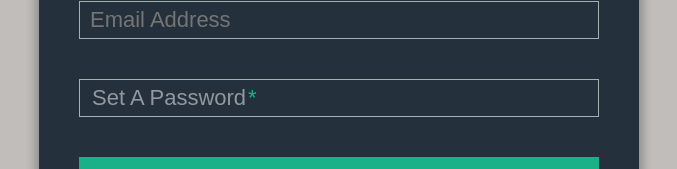
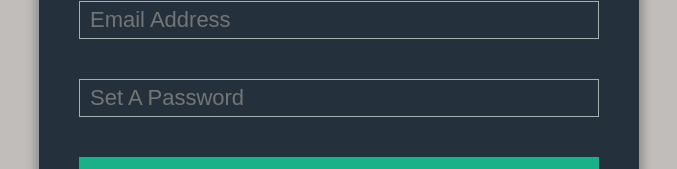
Before and after one commit to cipherchase/cipherchase, a React app: page / in a window 1280 px wide. Shown: the part 1093-1262 px from the top of the page, without its empty margins (301-978 px from the left). Built offline with nearby package versions, Linux system fonts and the light colour scheme.

Commit message:
added passsword label

```diff
--- a/src/components/SignupForm.jsx
+++ b/src/components/SignupForm.jsx
@@ -117,7 +117,7 @@ class SignupForm extends React.Component {
             <form onSubmit={this.handleSubmit}>
              <div className="top-row">
             <div className="field-wrap">
-              <input  name="firstname" placeholder="First Name" type="text" required  />
+              <input name="firstname" placeholder="First Name" type="text" required  />
             </div>
 
             <div className="field-wrap">
@@ -133,11 +133,7 @@ class SignupForm extends React.Component {
           </div>
 
           <div className="field-wrap">
-            <label>
-              Set A Password
-              <span className="req">*</span>
-            </label>
-            <input name="password" type="password" required  />
+            <input name="password" placeholder="Set A Password" type="password" required  />
           </div>
               <input className="button button-block" type="submit" value="Sign Up" />
             </form>
```
